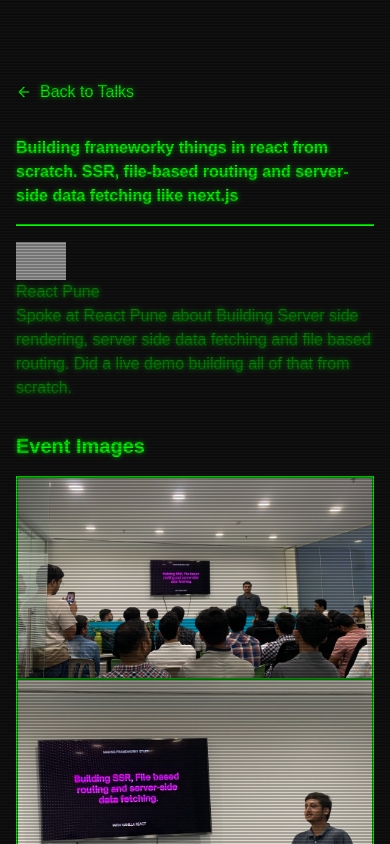
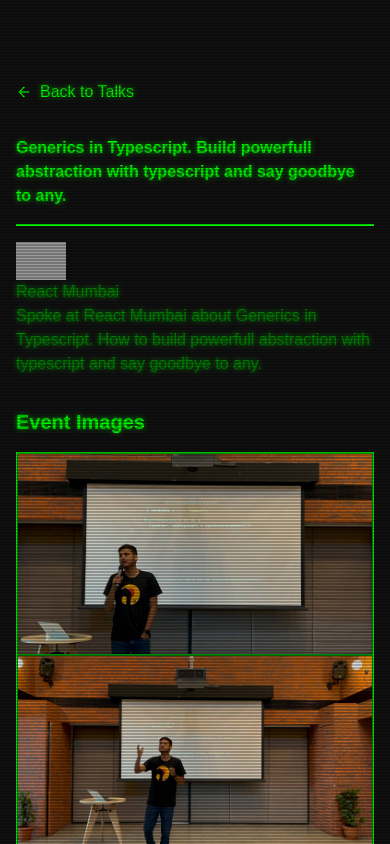
Before and after one commit to pratik-codes/Portfolios, a Next.js app: page /talks/1 in a window 390 px wide. Built offline with nearby package versions, Linux system fonts and the light colour scheme; grey boxes are pictures that could not be loaded.

Commit message:
fix: making mobile friendly

```diff
--- a/app/blogs/page.tsx
+++ b/app/blogs/page.tsx
@@ -5,10 +5,10 @@ import Link from 'next/link'
 
 const Blogs = () => {
   return (
-    <div className='mb-[5rem] overflow-y-auto h-screen'>
+    <div className='overflow-y-auto h-screen'>
       <Navbar />
       {/* Professional */}
-      <div className='p-3 mb-[3rem]'>
+      <div className='p-3 mb-[20rem]'>
       <p className="text-[#00ff00] crt-text text-3xl font-bold mt-[4rem]">BLOGS</p>
       <hr className="border border-[#00ff00] mb-4" />
       <div className="border border-[#00ff00]">
--- a/app/components/home/hero.tsx
+++ b/app/components/home/hero.tsx
@@ -4,7 +4,7 @@ import Link from "next/link"
 export default function Home() {
 
   return (
-    <div className="w-full text-[#00ff00] font-mono relative overflow-hidden p-2 mb-10">
+    <div className="w-full text-[#00ff00] font-mono relative overflow-hidden p-2 mb-[20rem]">
       {/* Header */}
       <header className="mt-[4rem]">
         <h1 className="text-4xl lg:text-4xl font-bold crt-text">PRATIK TIWARI</h1>
--- a/app/components/talk-details.tsx
+++ b/app/components/talk-details.tsx
@@ -20,7 +20,7 @@ async function TalkDetails(
 
      return (
           <div className="min-h-screen text-[#00ff00] overflow-y-auto h-screen">
-               <main className="p-4 md:p-6 mx-auto mt-[4rem]">
+               <main className="p-4 md:p-6 mx-auto mt-[4rem] mb-[20rem]">
                     {/* Back Button */}
                     <Link
                          href="/talks"
--- a/app/layout.tsx
+++ b/app/layout.tsx
@@ -29,7 +29,6 @@ export default function RootLayout({
         className={`${geistSans.variable} ${geistMono.variable} antialiased`}
       >
       <div className="crt-overlay"></div>
-        {/* navbar */}
         {children}
       </body>
     </html>
--- a/app/talks/1/page.tsx
+++ b/app/talks/1/page.tsx
@@ -5,7 +5,7 @@ import React from 'react'
 const Talk1 = () => {
   return (
        <div>
-          <TalkDetails params={{ id: '2' }} />
+          <TalkDetails params={{ id: '1' }} />
     </div>
   )
 }
```
